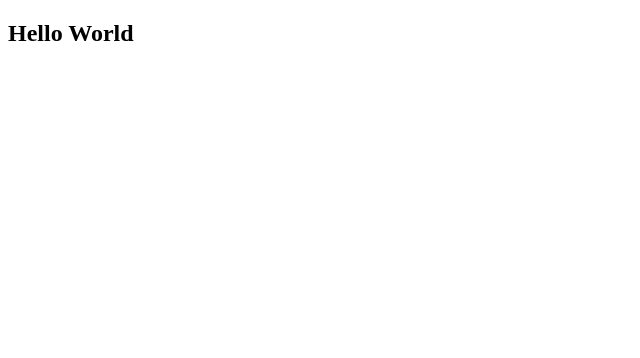
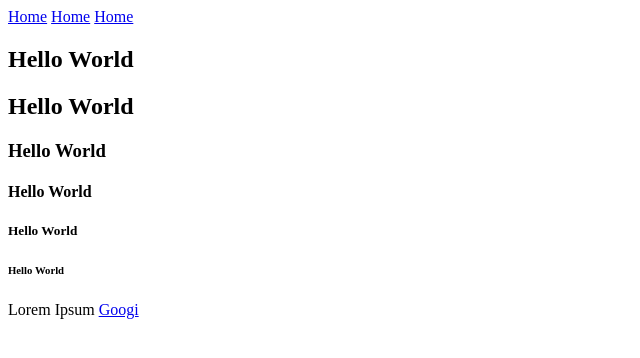
Before and after one commit to MarioHarder/Modul152, a plain HTML site: page index.html in a window 1280 px wide. Shown: the whole page, without its empty margins (0-640 px from the left). Drawn offline with Linux system fonts and the light colour scheme.

Commit message:
TestCommit

```diff
--- a/index.html
+++ b/index.html
@@ -7,8 +7,33 @@
     <title>Moduö 152 152-3-2</title>
 </head>
 <body>
-   <article>
-       <h1>Hello World</h1>
-   </article>
+<header>
+    <nav>
+        <a href="#">Home</a>
+        <a href="#">Home</a>
+        <a href="#">Home</a>
+    </nav>
+</header>
+<main>
+    <article>
+        <h1>Hello World</h1>
+         <h2>Hello World</2>
+         <h3>Hello World</h3>
+         <h4>Hello World</h4>
+         <h5>Hello World</h5>
+         <h6>Hello World</h6>
+     <p>
+         Lorem Ipsum <a href="https://google.com">Googi</a>
+     </p>
+
+
+    </article>
+
+
+</main>
+<footer>
+
+</footer>
+
 </body>
 </html>
```
Also changed, not shown: assets/css/style.css (added).
